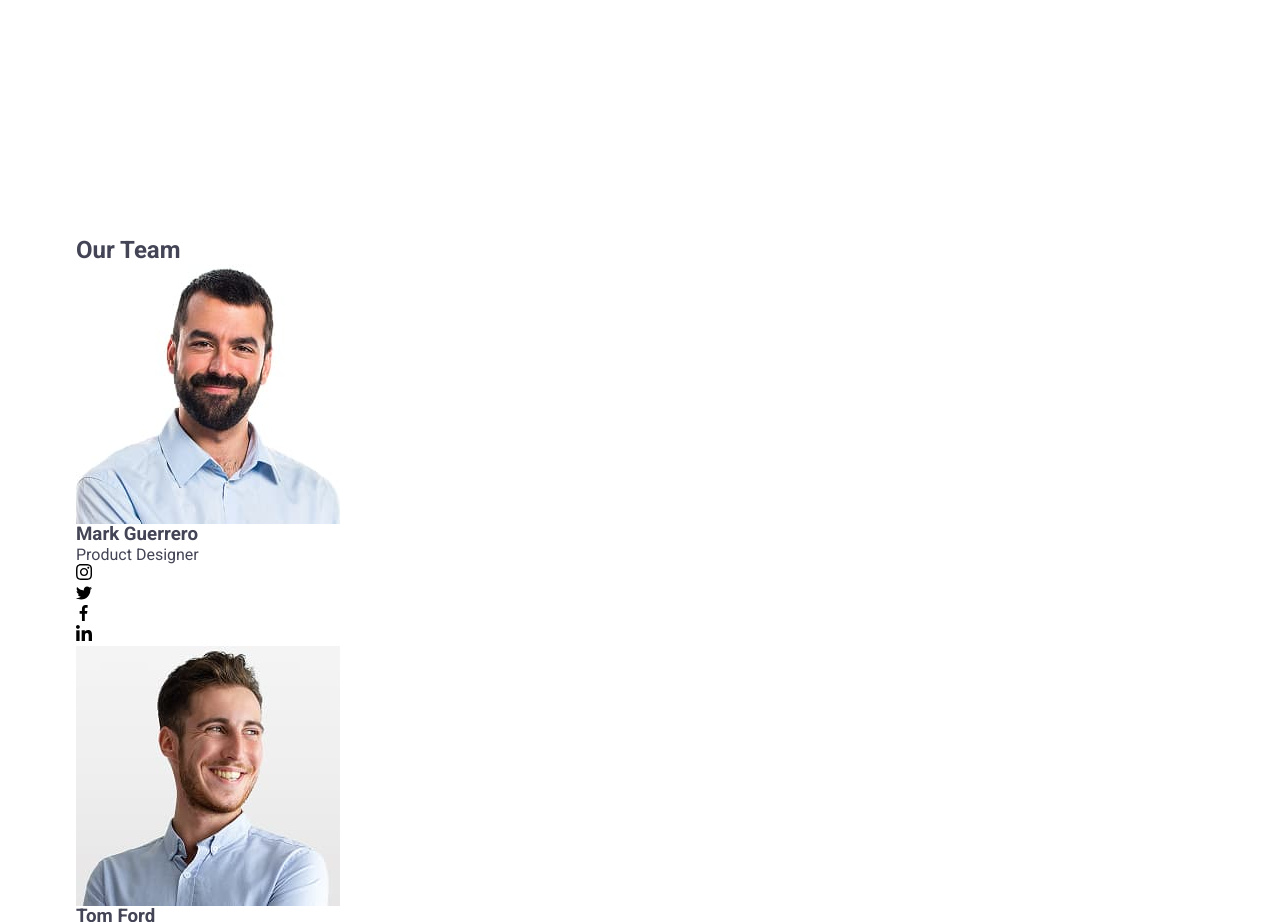
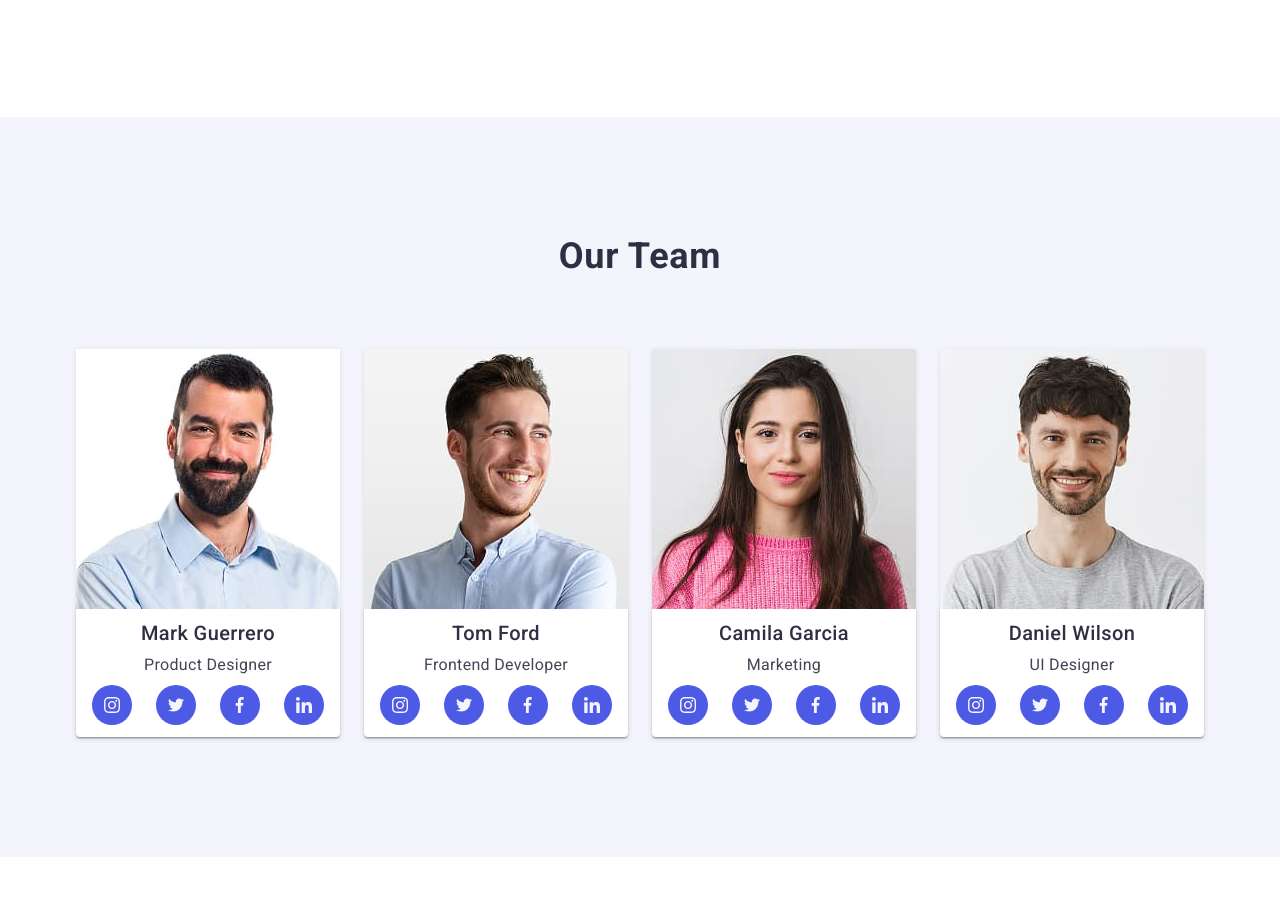
Before and after one commit to Artemmm008/goit-markup-hw-06, a plain HTML site: page index.html in a window 1280 px wide. Shown: the part 1020-1942 px from the top of the page. Drawn offline with nearby package versions, Linux system fonts and the light colour scheme.

Commit message:
section 3

```diff
--- a/css/styles.css
+++ b/css/styles.css
@@ -560,3 +560,117 @@ margin: 0 auto 36px;
             margin: 0;
         }
 }
+
+.team {
+    background-color: #f4f4fd;
+}
+
+.team-title {
+    font-weight: 700;
+    font-size: 36px;
+    line-height: 1.11;
+    letter-spacing: 0.02em;
+    text-align: center;
+    color: #2e2f42;
+    text-transform: capitalize;
+    margin-bottom: 72px;
+}
+
+.team-background {
+    background: #fff;
+    border-radius: 0px 0px 4px 4px;
+    box-shadow: 0px 1px 6px rgba(46, 47, 66, 0.08),
+        0px 1px 1px rgba(46, 47, 66, 0.16),
+        0px 2px 1px rgba(46, 47, 66, 0.08);
+}
+
+
+.team-ul {
+    display: flex;
+flex-direction: column;
+    align-items: center;
+    gap: 72px;
+}
+
+
+.container-box {
+    border-radius: 0 0 4px 4px;
+    padding: 32px 0;
+    width: 264px;
+    box-shadow: 0 2px 1px 0 rgba(46, 47, 66, 0.08), 0 1px 1px 0 rgba(46, 47, 66, 0.16), 0 1px 6px 0 rgba(46, 47, 66, 0.08);
+    background: #fff;
+    padding: 12px;
+}
+
+.team-name {
+    font-weight: 500;
+    font-size: 20px;
+    line-height: 1.2;
+    letter-spacing: 0.02em;
+    text-align: center;
+    color: #2e2f42;
+    margin: 0px auto 8px;
+}
+
+.team-text {
+    font-weight: 400;
+    font-size: 16px;
+    line-height: 1.5;
+    letter-spacing: 0.02em;
+    text-align: center;
+    color: #434455;
+    margin: 0 0 8px;
+}
+
+.team-icons {
+    display: flex;
+    justify-content: center;
+    gap: 24px;
+}
+
+.team-list {
+    width: 40px;
+    height: 40px;
+}
+
+.team-link {
+    width: 100%;
+    height: 100%;
+    background-color: #4d5ae5;
+    border-radius: 50%;
+    display: flex;
+    align-items: center;
+    justify-content: center;
+    transition: background-color 250ms cubic-bezier(0.4, 0, 0.2, 1);
+}
+
+.team-link:hover,
+.team-link:focus {
+    background-color: #404bbf;
+}
+
+.team-svg {
+    fill: #f4f4fd;
+}
+
+@media screen and (min-width: 768px) {
+    .team-ul {
+            display: flex;
+            justify-content: center;
+            gap: 72px 24px;
+            flex-direction: row;
+                flex-wrap: wrap;
+
+        }
+
+
+}
+
+@media screen and (min-width: 1158px) {
+    .team-ul {
+            margin: 0 auto 0;
+            display: flex;
+            align-items: center;
+            gap: 24px;
+        }
+}
```
